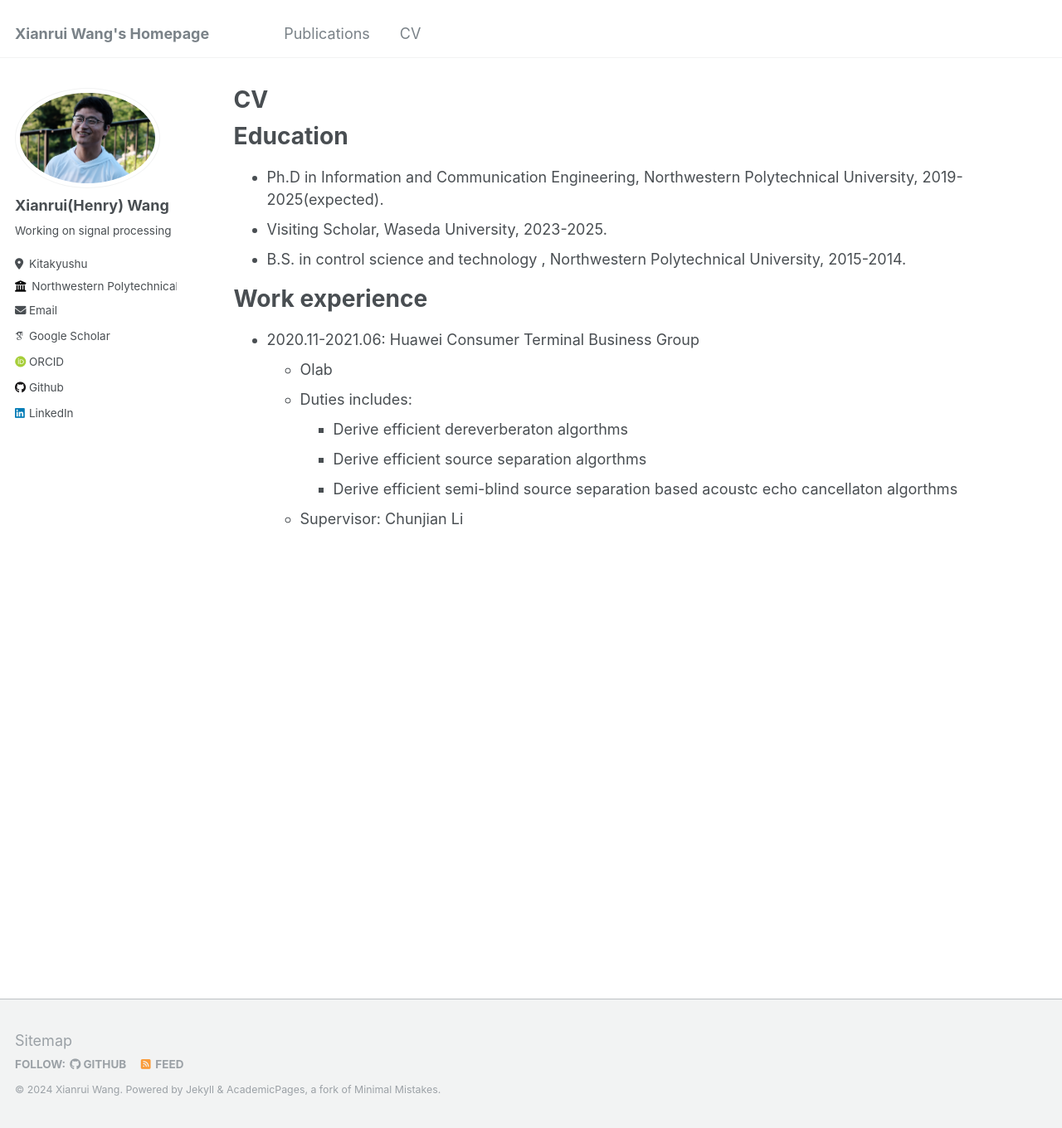
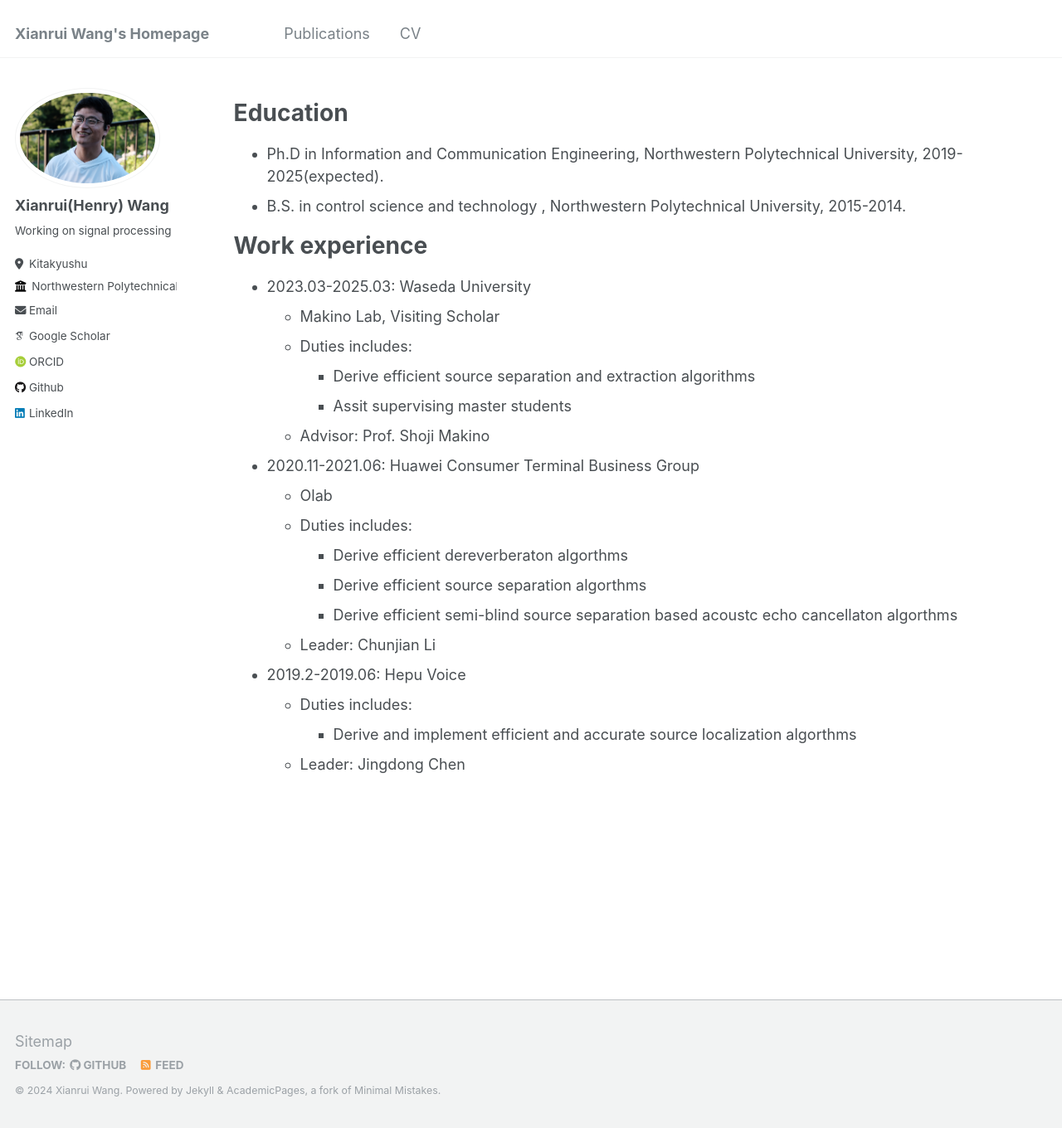
Before and after one commit to XianruiWang/XianruiWang.github.io, a Jekyll site: the page built from _pages/cv.md, in a window 1280 px wide and 1360 px high. Shown: the whole window at 83% size. Built offline with Jekyll 4.4.1, drawn with Linux system fonts in a browser that asks for light colours; some web fonts are replaced.

Commit message:
add_bio5

```diff
--- a/_pages/cv.md
+++ b/_pages/cv.md
@@ -1,6 +1,6 @@
 ---
 layout: archive
-title: "CV"
+title: #"CV"
 permalink: /cv/
 author_profile: true
 redirect_from:
@@ -12,15 +12,26 @@ redirect_from:
 Education
 ======
 * Ph.D in Information and Communication Engineering, Northwestern Polytechnical University, 2019-2025(expected).
-* Visiting Scholar, Waseda University, 2023-2025.
 * B.S. in control science and technology , Northwestern Polytechnical University, 2015-2014.
 
 Work experience
 ======
+* 2023.03-2025.03: Waseda University
+  * Makino Lab, Visiting Scholar
+  * Duties includes:
+    * Derive efficient source separation and extraction algorithms
+    * Assit supervising master students
+  * Advisor: Prof. Shoji Makino
+
 * 2020.11-2021.06: Huawei Consumer Terminal Business Group
   * Olab
   * Duties includes:
     * Derive efficient dereverberaton algorthms
     * Derive efficient source separation algorthms
     * Derive  efficient semi-blind source separation based acoustc echo cancellaton algorthms
-  * Supervisor: Chunjian Li
+  * Leader: Chunjian Li
+
+* 2019.2-2019.06: Hepu Voice
+  * Duties includes:
+    * Derive and implement efficient and accurate source localization algorthms
+  * Leader: Jingdong Chen
```
